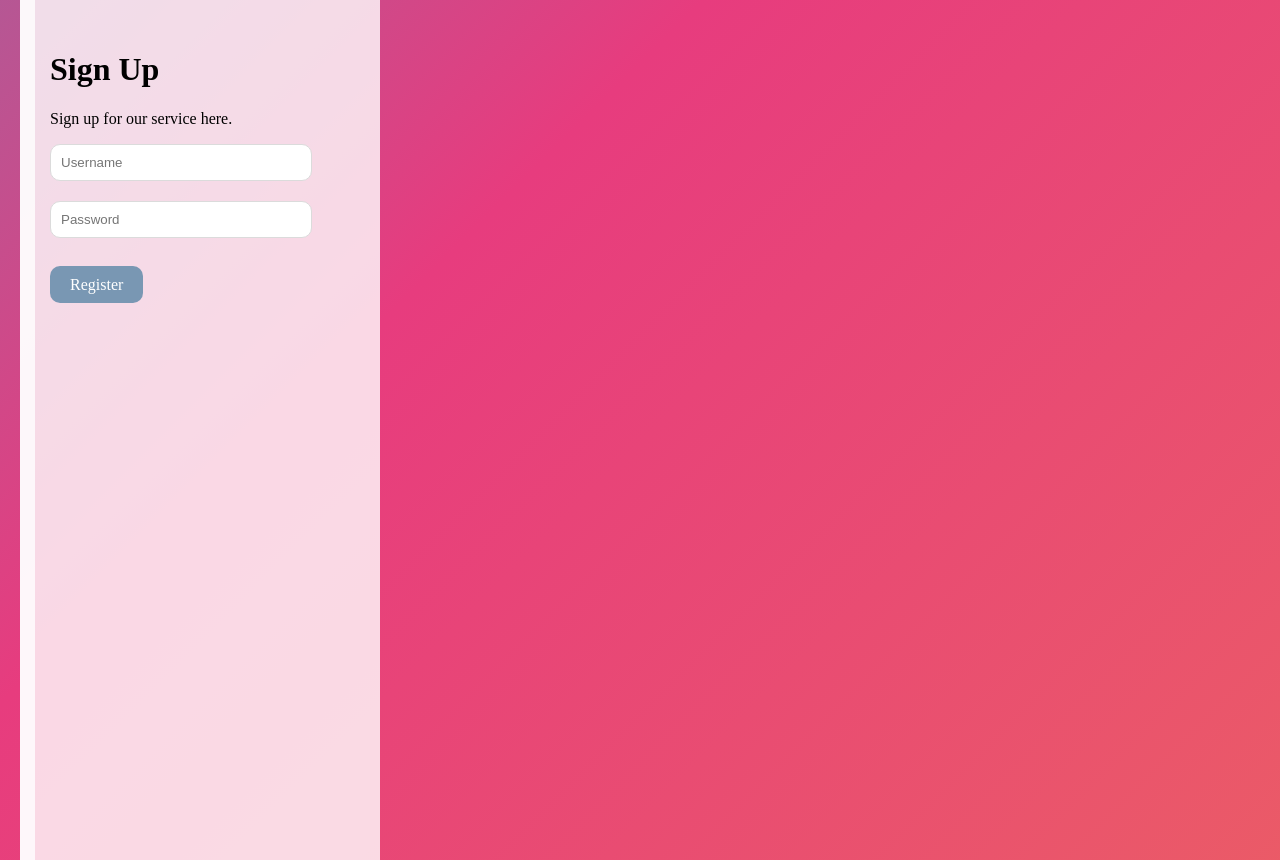
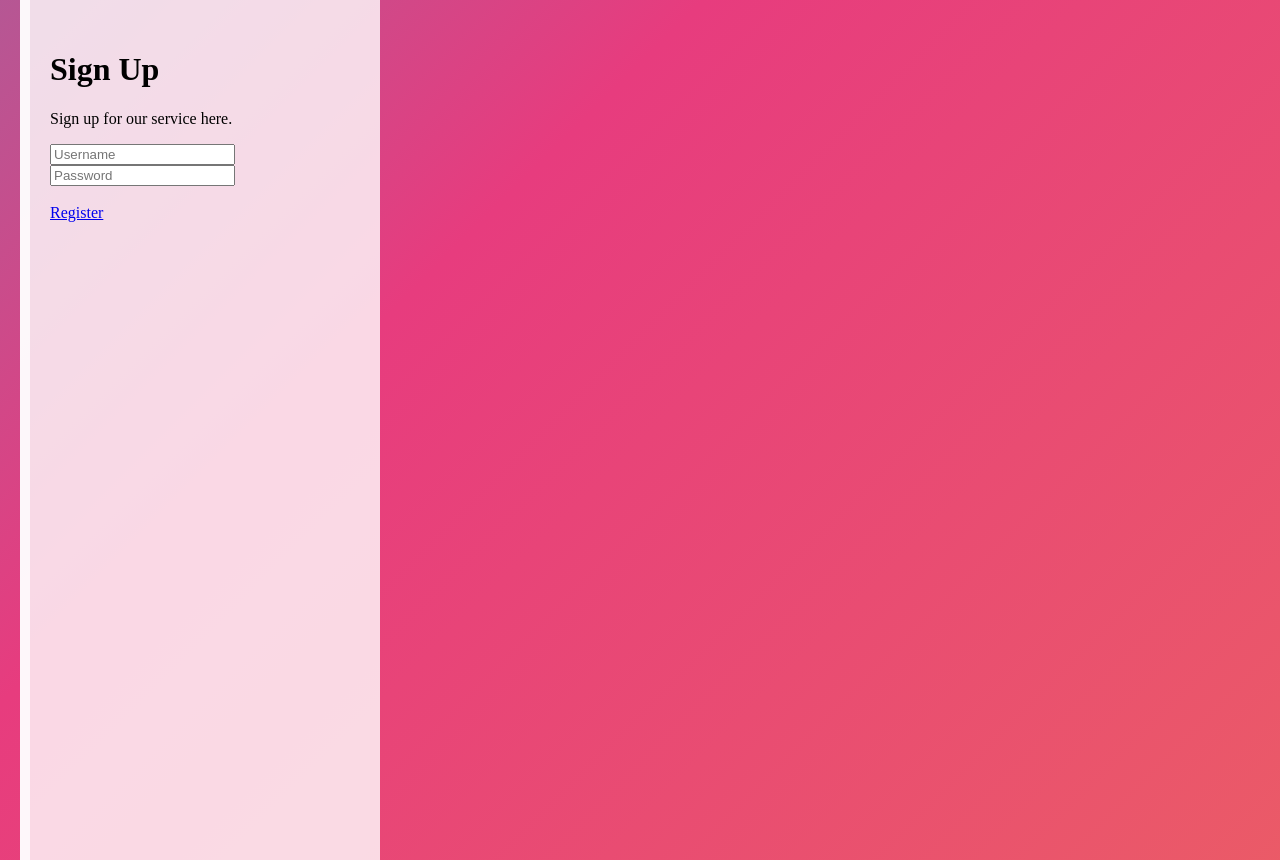
Before and after one commit to InsaneH4/picturebook-gen, a React (Vite) app in the folder frontend/: page /signup in a window 1280 px wide. Built offline with nearby package versions, Linux system fonts and the light colour scheme.

Commit message:
openai api key in readme

```diff
--- a/frontend/src/pages/Signup.tsx
+++ b/frontend/src/pages/Signup.tsx
@@ -10,13 +10,13 @@ const Signup: React.FC = () => {
         <h1 className="header">Sign Up</h1>
         <p className="text">Sign up for our service here.</p>
         <div className="input-group">
-          <input type="text" placeholder="Username" className="prompt-input" />
+          <input type="text" placeholder="Username" className="input-field" />
         </div>
         <div className="input-group">
-          <input type="password" placeholder="Password" className="prompt-input" />
+          <input type="password" placeholder="Password" className="input-field" />
         </div>
         <br/>
-        <Link to="/mainhub" className="button">
+        <Link to="/mainhub" className="button-group">
           Register
         </Link>
       </div>
--- a/frontend/src/pages/childmode.tsx
+++ b/frontend/src/pages/childmode.tsx
@@ -24,13 +24,13 @@ function ChildMode() {
           <br/>
         <input className="prompt-input"
           type="text"
-          placeholder="Finish the prompt"
+          placeholder="Amanda the fearsome dragon"
           value={storyPrompt}
           onChange={handlePromptChange}/>
         </div>
         <div className="button-group">
           <Link to="/mainhub" className="button">
-            Go to Main Hub
+            Go back
           </Link>
           <Link to="/mainhub" className="button">
             Start
--- a/frontend/src/pages/styles.css
+++ b/frontend/src/pages/styles.css
@@ -40,7 +40,7 @@ body {
 .button-group {
   display: flex;
   align-items: center;
-  justify-content: center; /* Adjust as needed */
+  justify-content: left; /* Adjust as needed */
 }
 
 .button {
@@ -49,7 +49,7 @@ body {
   padding: 10px 20px;
   text-decoration: none;
   border-radius: 10px;
-  justify-content: center;
+  justify-content: left;
   border: none;
   align-items: center;
   margin-right: 10px; /* Add margin between buttons */
@@ -76,7 +76,7 @@ body {
   justify-content: left;
   top: 0;
   left: 0; /* Adjust this value to control the width of the ribbon */
-  width: 15px; /* Adjust this value to control the width of the ribbon */
+  width: 10px; /* Adjust this value to control the width of the ribbon */
   height: 100%;
   background: rgba(255, 255, 255, 0.8); /* Match the background color */
 }
```
Also changed, not shown: 1 other file (tests, documents, lock files or other folders).
